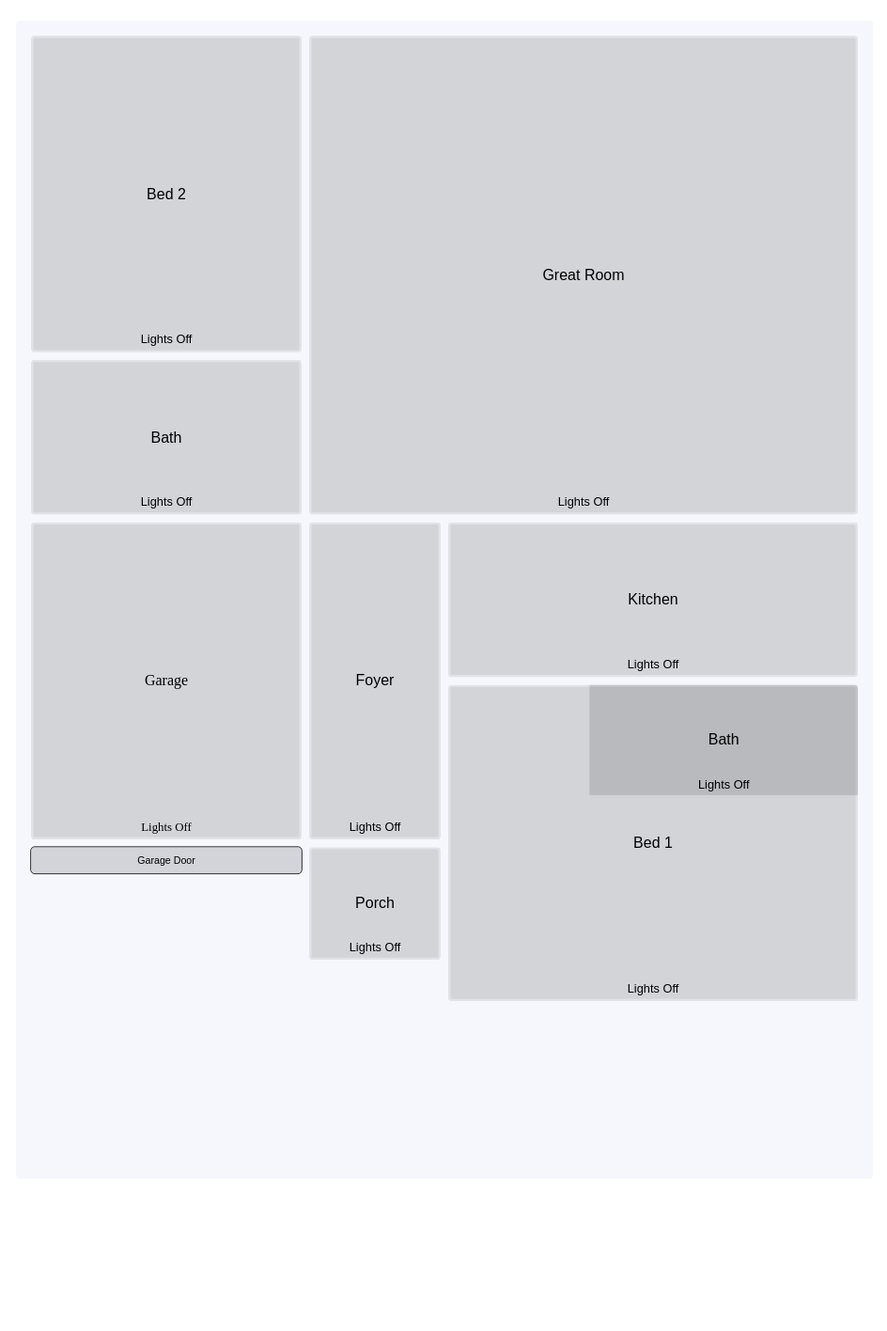
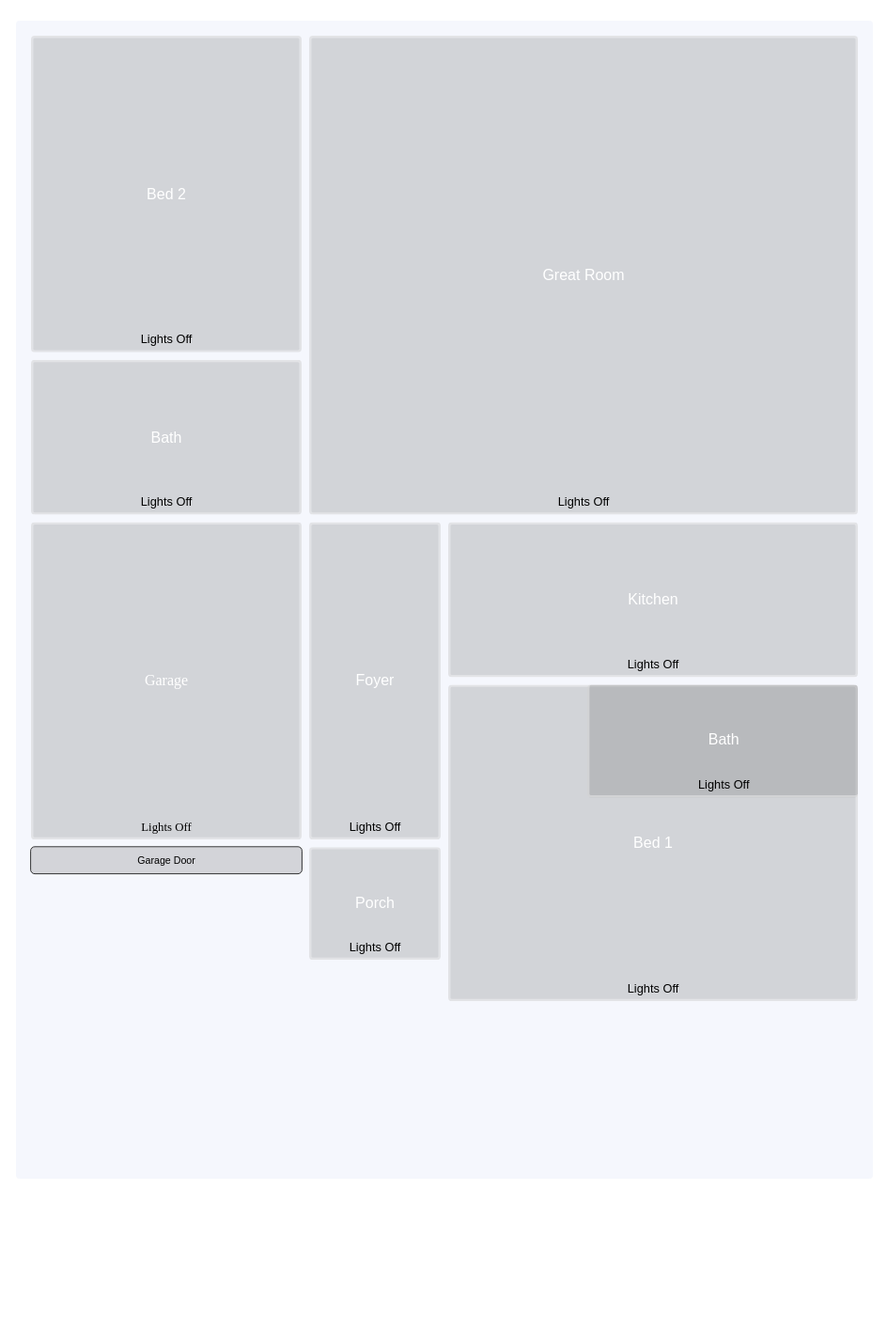
Before and after one commit to axlsaludo/zero-web, a PHP site: page /pages/doop.html in a window 1280 px wide. Shown: the part 140-1556 px from the top of the page at 94% size, without its empty margins (105-1049 px from the left). Run offline with PHP 8.4, Linux system fonts and the light colour scheme.

Commit message:
implementing the floorplan

```diff
--- a/css/floorplan.css
+++ b/css/floorplan.css
@@ -1,5 +1,5 @@
 
-.container {
+.floor-container {
     display: grid;
     grid-template-columns: repeat(6, 1fr);
     grid-template-rows: 1fr 1fr 1fr 1fr 1fr 1fr 1fr;
@@ -23,6 +23,7 @@
     position: relative;
     border-radius: 5px;
     font-size: 20px;
+    color: white;
 }
 
 .room.active {
--- a/pages/doop.html
+++ b/pages/doop.html
@@ -5,7 +5,7 @@
 <?php include '../components/headpages.html';?>
 <link rel="stylesheet" href="../css/floorplan.css">
 <body>
-    <div class="container">
+    <div class="floor-container">
         <button type="button" class="room great-room" data-room="1">Great Room</button>
         <button type="button" class="room kitchen" data-room="2">Kitchen</button>
         <button type="button" class="room bed-1" data-room="3">Bed 1</button>
```
